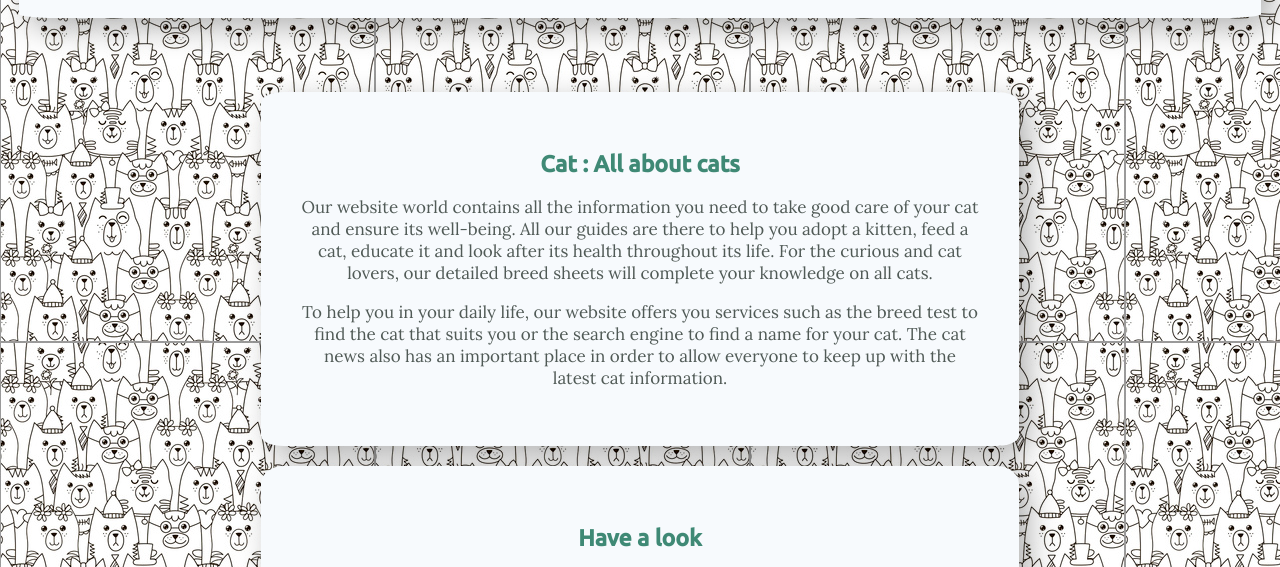
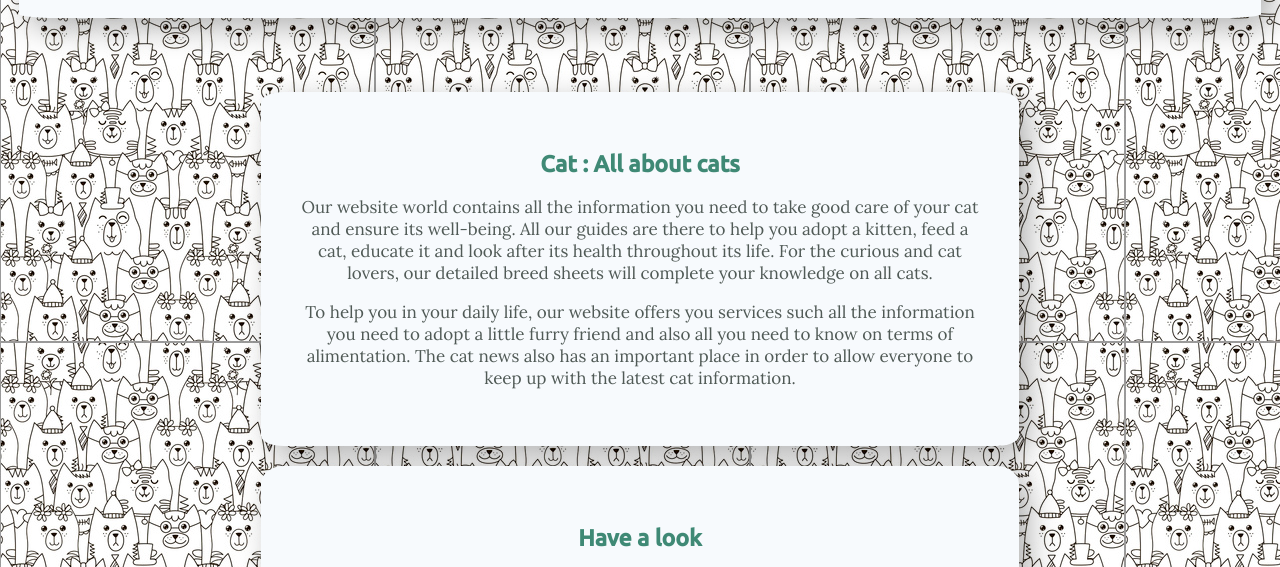
Before and after one commit to 1-2-3-little-cats/homepage, a plain HTML site: page index.html in a window 1280 px wide. Shown: the part 158-725 px from the top of the page. Drawn offline with Linux system fonts and the light colour scheme; a web font is replaced by a local one.

Commit message:
Update index.html

```diff
--- a/index.html
+++ b/index.html
@@ -28,7 +28,7 @@
 		<div class="card-white2">
 		<h2>Cat : All about cats</h2>
 			<p>Our website world contains all the information you need to take good care of your cat and ensure its well-being. All our guides are there to help you adopt a kitten, feed a cat, educate it and look after its health throughout its life. For the curious and cat lovers, our detailed breed sheets will complete your knowledge on all cats. </p>
-			<p>To help you in your daily life, our website offers you services such as the breed test to find the cat that suits you or the search engine to find a name for your cat. The cat news also has an important place in order to allow everyone to keep up with the latest cat information.
+			<p>To help you in your daily life, our website offers you services such all the information you need to adopt a little furry friend and also all you need to know on terms of alimentation. The cat news also has an important place in order to allow everyone to keep up with the latest cat information.
 			 </p>
 		</div>
 
```
